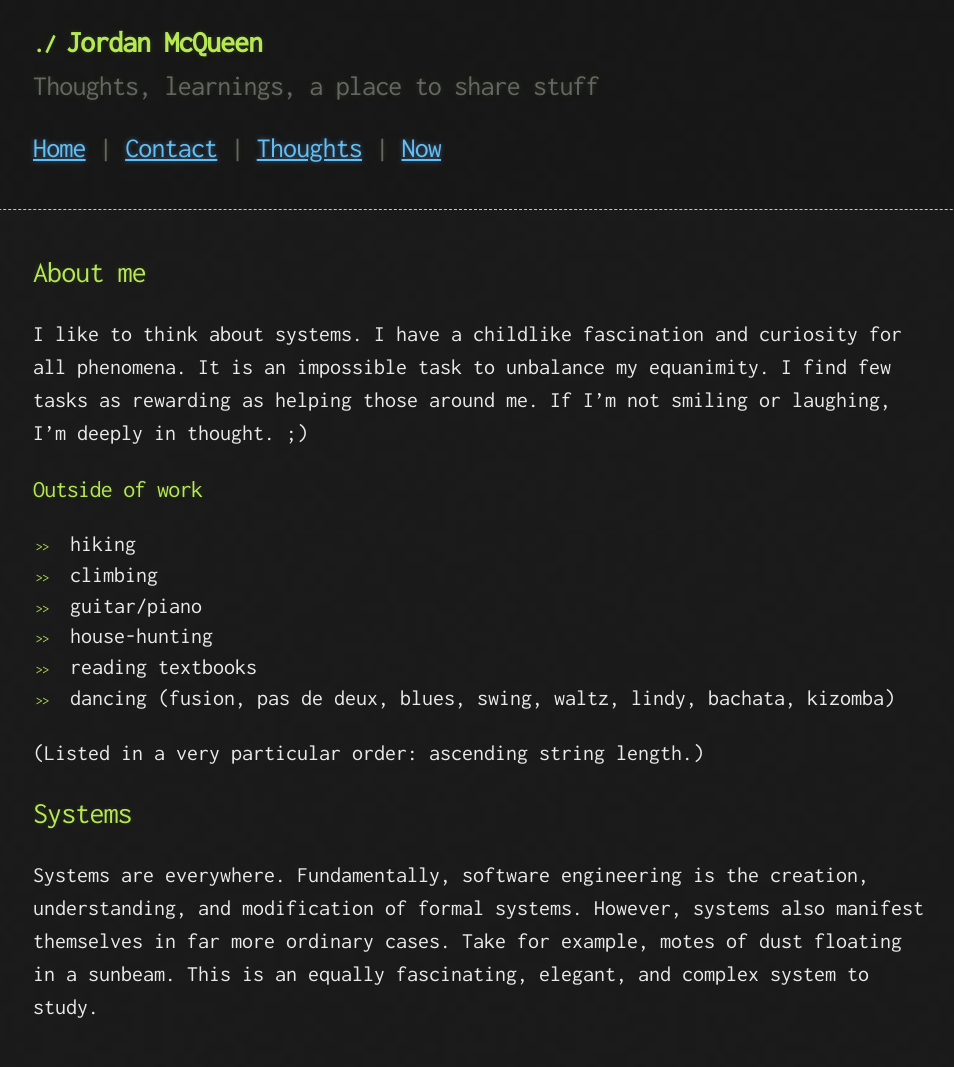
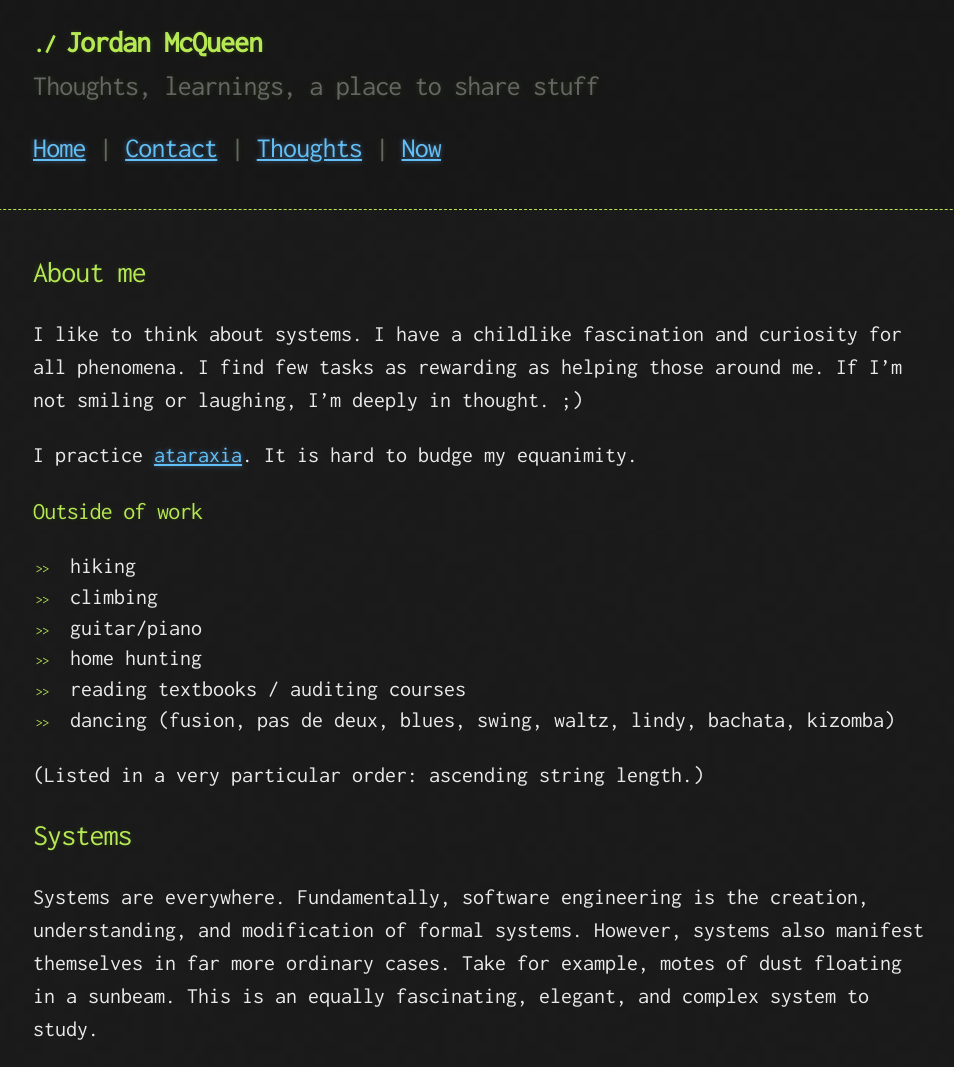
Before and after one commit to mcqueenjordan/mcqueenjordan.github.io, a Jekyll site: the page built from index.md, in a window 1280 px wide. Shown: the whole page, without its empty margins (157-1111 px from the left). Built offline with Jekyll 4.4.1, drawn with Linux system fonts in a browser that asks for light colours; our own code applies the rules of GitHub Pages for plain Markdown files; before the commit the page ends 1045 px from its top, so only the background shows below that.

Commit message:
updates to about-me wording

```diff
--- a/index.md
+++ b/index.md
@@ -5,18 +5,18 @@ layout: default
 # [](#header-1)About me
 
 I like to think about systems. I have a childlike fascination and curiosity
-for all phenomena. It is an impossible task to unbalance my equanimity. I find
-few tasks as rewarding as helping those around me. If I'm not smiling or
-laughing, I'm deeply in thought. ;)
+for all phenomena. I find few tasks as rewarding as helping those around me.
+If I'm not smiling or laughing, I'm deeply in thought. ;)
 
+I practice [ataraxia][ataraxia-wiki]. It is hard to budge my equanimity.
 
 ## Outside of work
 
 - hiking
 - climbing
 - guitar/piano
-- house-hunting
-- reading textbooks
+- home hunting
+- reading textbooks / auditing courses
 - dancing (fusion, pas de deux, blues, swing, waltz, lindy, bachata, kizomba)
 
 (Listed in a very particular order: ascending string length.)
@@ -28,3 +28,5 @@ understanding, and modification of formal systems. However, systems also
 manifest themselves in far more ordinary cases. Take for example, motes of
 dust floating in a sunbeam. This is an equally fascinating, elegant, and
 complex system to study.
+
+[ataraxia-wiki]: https://en.wikipedia.org/wiki/Ataraxia
```
